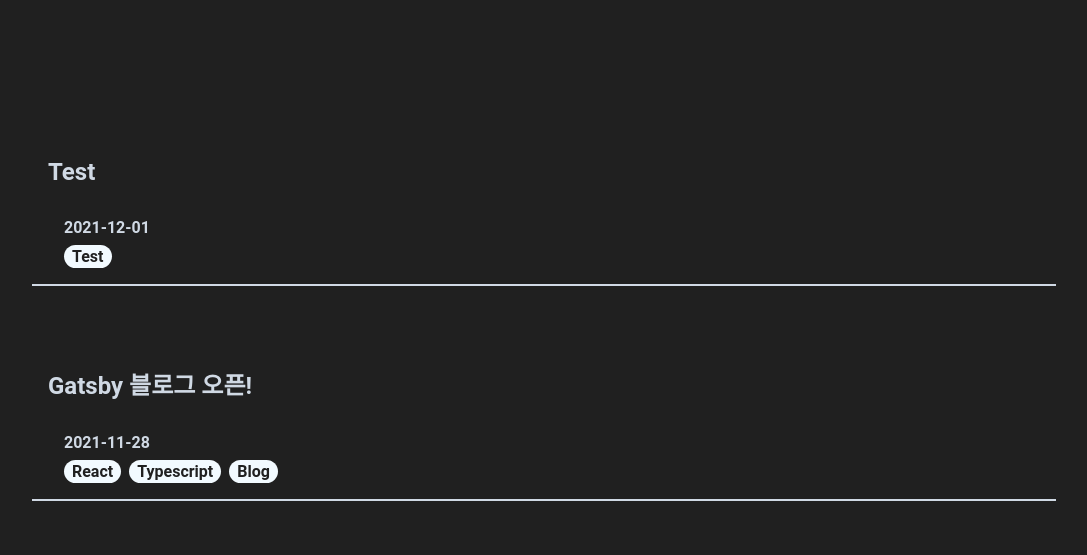
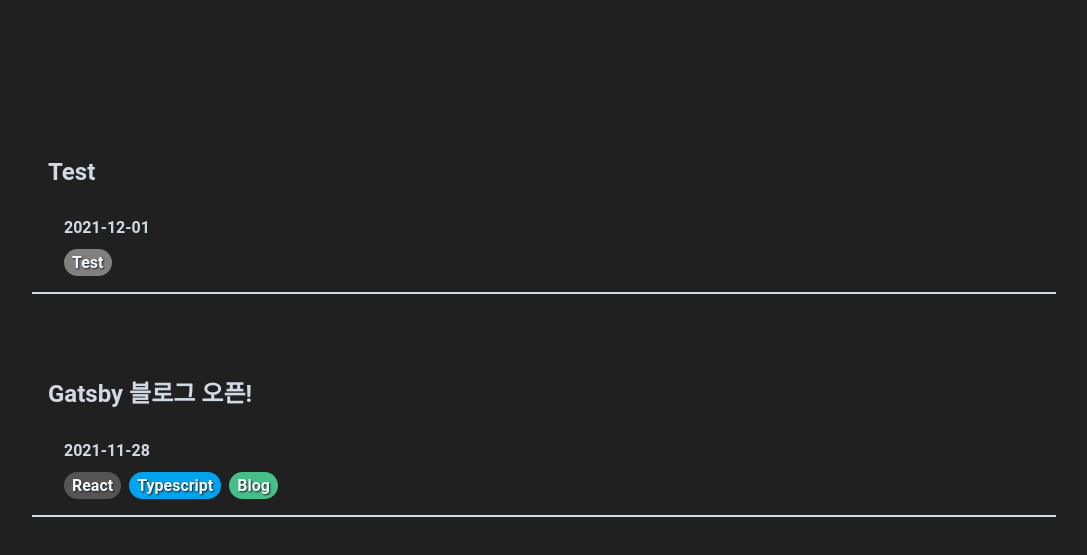
Before and after one commit to Jungma1/blog, a Gatsby site: page / in a window 1280 px wide. Shown: the part 1264-1819 px from the top of the page, without its empty margins (96-1183 px from the left). Built offline with nearby package versions, Linux system fonts and the light colour scheme; Gatsby itself is replaced by a stand-in of ours; some packages are replaced by stand-ins of ours.

Commit message:
Add tag colors

```diff
--- a/src/components/main/MainListItem.tsx
+++ b/src/components/main/MainListItem.tsx
@@ -40,7 +40,6 @@
   }
 
   :not(:hover) {
-    transition: color 0.5s;
     transition: color 0.5s, transform 0.5s;
   }
 `;
@@ -63,7 +62,7 @@
   padding-right: 1rem;
 
   .date {
-    margin-bottom: 0.5rem;
+    margin-bottom: 0.75rem;
   }
 `;
 
--- a/src/components/main/Tags.tsx
+++ b/src/components/main/Tags.tsx
@@ -11,7 +11,9 @@
   return (
     <TagsTemplate>
       {tags.map(tag => (
-        <TagsBlock key={tag.name}>{tag.name}</TagsBlock>
+        <TagsBlock key={tag.name} tagColor={tag.color}>
+          {tag.name}
+        </TagsBlock>
       ))}
     </TagsTemplate>
   );
@@ -21,15 +23,16 @@
   display: flex;
 `;
 
-const TagsBlock = styled.div`
+const TagsBlock = styled.div<{ tagColor: string }>`
   margin-right: 0.5rem;
-  padding-top: 0.125rem;
-  padding-bottom: 0.125rem;
+  padding-top: 0.25rem;
+  padding-bottom: 0.25rem;
   padding-left: 0.5rem;
   padding-right: 0.5rem;
   border-radius: 2rem;
-  color: ${colors.black};
-  background: ${colors.white};
+  color: ${colors.white};
+  background: ${({ tagColor }) => tagColor};
+  text-shadow: 1px 1px 2px ${colors.black};
 `;
 
 export default Tags;
--- a/src/components/main/hooks/usePost.tsx
+++ b/src/components/main/hooks/usePost.tsx
@@ -1,6 +1,7 @@
 import { graphql, useStaticQuery } from 'gatsby';
 import { useEffect } from 'react';
 import { useState } from 'react';
+import colors from '../../../lib/styles/colors';
 
 export interface Post {
   slug: string;
@@ -24,7 +25,12 @@
 
 export default function usePost() {
   const [contents, setContents] = useState<Post[]>([]);
-  const palette: TagPalette = { React: 'blue', Typescript: 'yellow', Blog: 'green', Test: 'gray' };
+  const palette: TagPalette = {
+    React: `${colors.tagReact}`,
+    Typescript: `${colors.tagTypescript}`,
+    Blog: `${colors.tagBlog}`,
+    Test: 'gray',
+  };
 
   const data = useStaticQuery(graphql`
     query {
--- a/src/lib/styles/colors.ts
+++ b/src/lib/styles/colors.ts
@@ -3,6 +3,9 @@
   white: '#F2FAFF',
   lightWhite: '#D0D9E4',
   whiteToggle: '#00C6AC',
+  tagReact: '#555555',
+  tagTypescript: '#00A3EE',
+  tagBlog: '#46C089',
 };
 
 export default colors;
```
